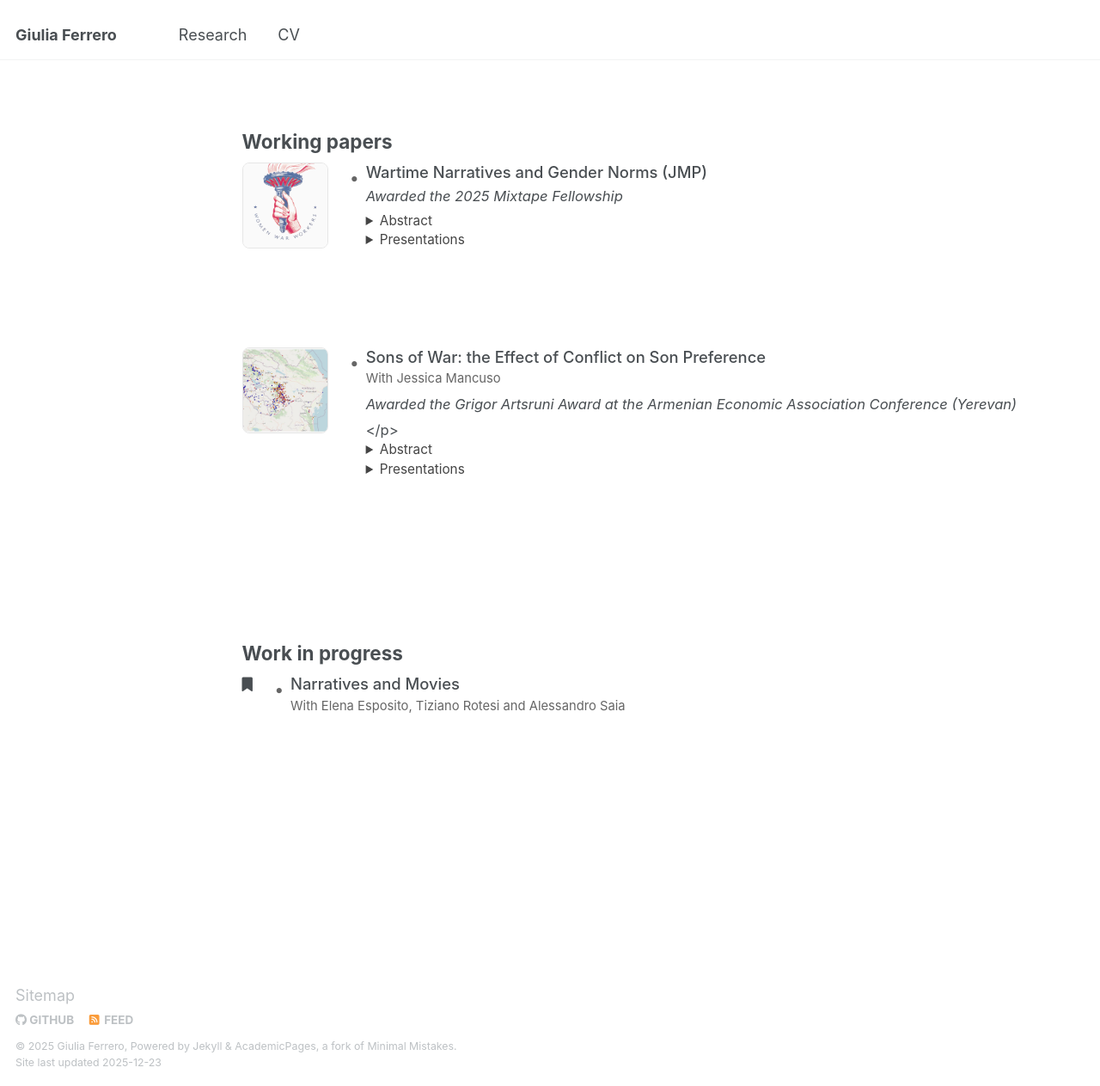
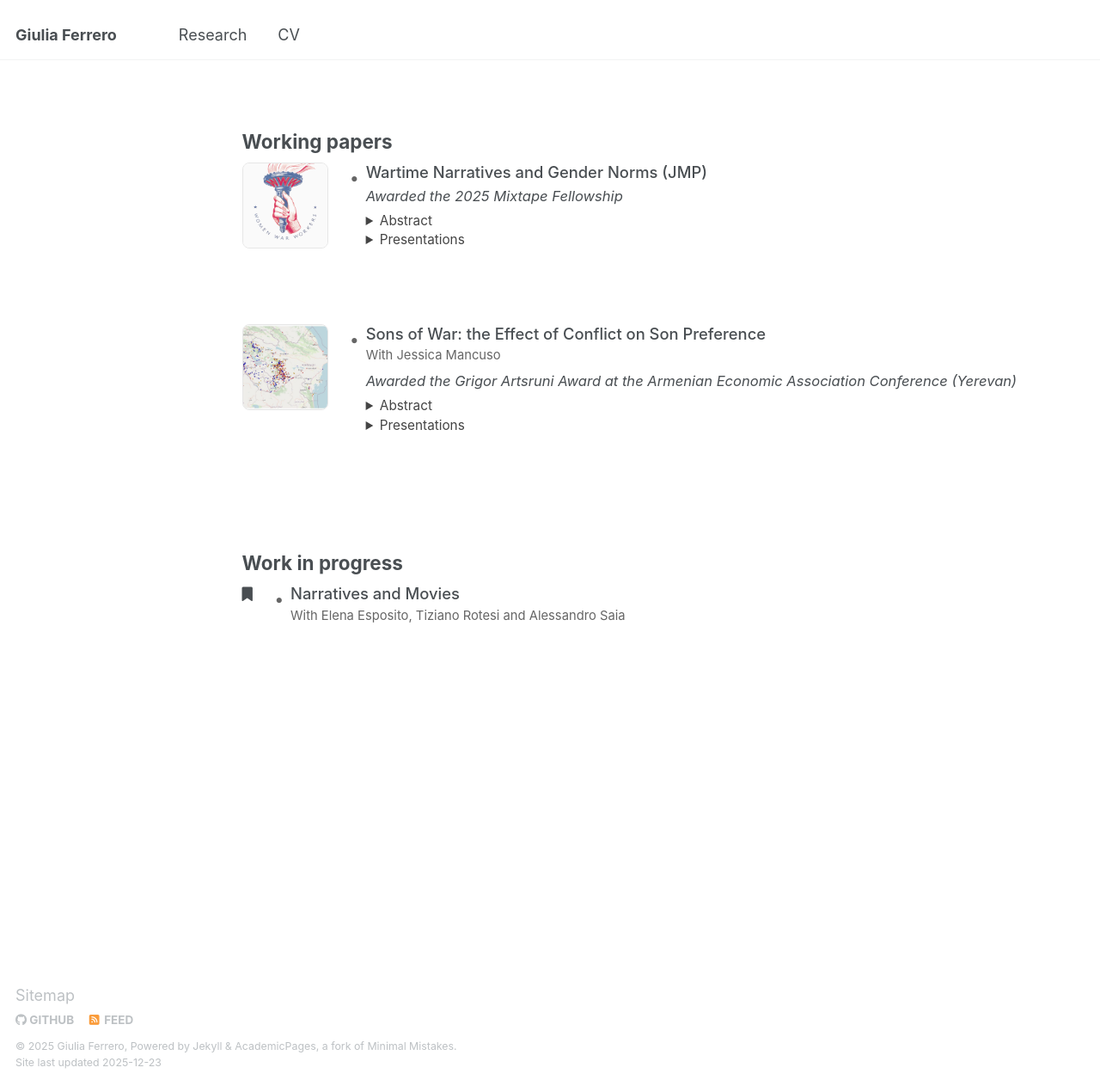
Before and after one commit to giuliferrero/giuliferrero.github.io, a Jekyll site: the page built from _pages/publications.md, in a window 1280 px wide and 1263 px high. Shown: the whole window at 86% size. Built offline with Jekyll 4.4.1, drawn with Linux system fonts in a browser that asks for light colours.

Commit message:
Update publications.md

```diff
--- a/_pages/publications.md
+++ b/_pages/publications.md
@@ -53,12 +53,9 @@ author_profile: false
 
   </div>
 
-
-
 </div>
 
-
-<br><br>
+<br>
 <div class="research-item">
   <div class="research-image">
     <img src="/images/amaz.jpg" alt="Paper illustration">
@@ -75,7 +72,7 @@ author_profile: false
   <p style="font-style:italic; margin-top:0.25rem;">
     Awarded the Grigor Artsruni Award at the Armenian Economic Association Conference (Yerevan)
   </p>
-  </p>
+
   <details>
     <summary>Abstract</summary>
     <p>Armenia and Azerbaijan, engaged in the Nagorno-Karabakh conflict, are known for their strong son preference and widespread use of abortion. In such a peculiar setting, we ask: does ethnic conflict affect son preference? By merging Demographic and Health Survey (DHS) data with two different sources of conflict-related casualties, we investigate the effect of ethnic conflict on fertility decisions. To do so, we leverage variations in geographic and temporal exposure to conflict-related violence in the context of the First Nagorno-Karabakh War (1988–1994), alongside variation in the gender composition of children between families. We find that families with only daughters exposed to conflict increase their fertility in the very short term. Furthermore, our analysis of births by gender reveals that this result is driven by the birth of sons. Conflict intensifies son preference, manifesting in son-targeted fertility behavior and sex-selective abortions. Lastly, we identify child replacement as a mechanism contributing to the increase in fertility, driven primarily by the replacement of male children. </p>
@@ -92,7 +89,7 @@ author_profile: false
 </div>
 
 
-<br><br><br><br>
+<br><br>
 <h2>Work in progress</h2>
 
 <div class="research-item">
```
